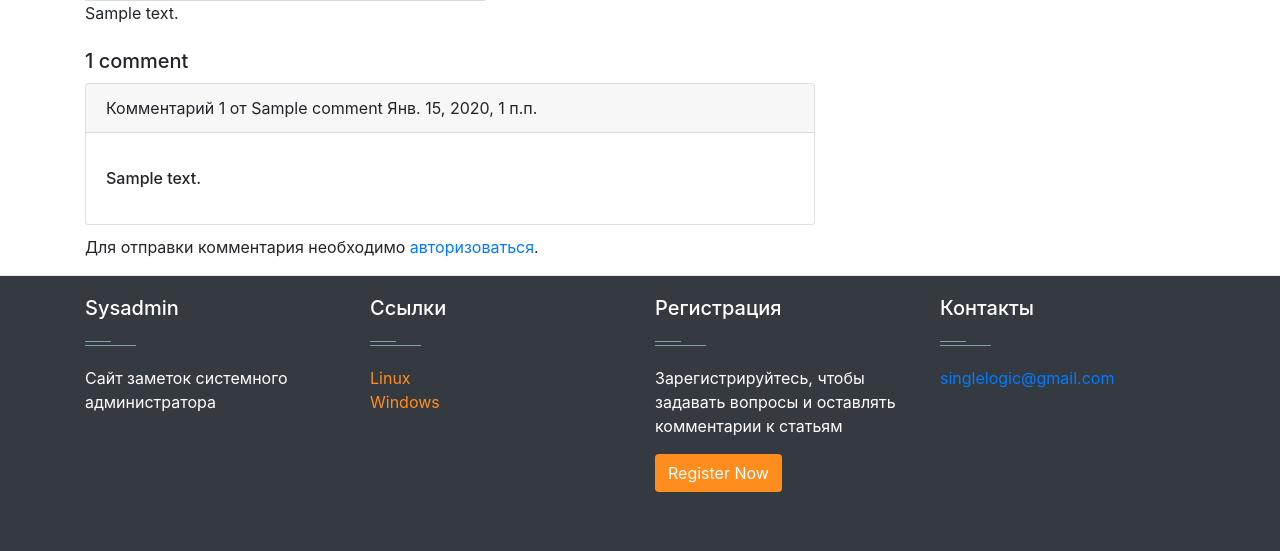
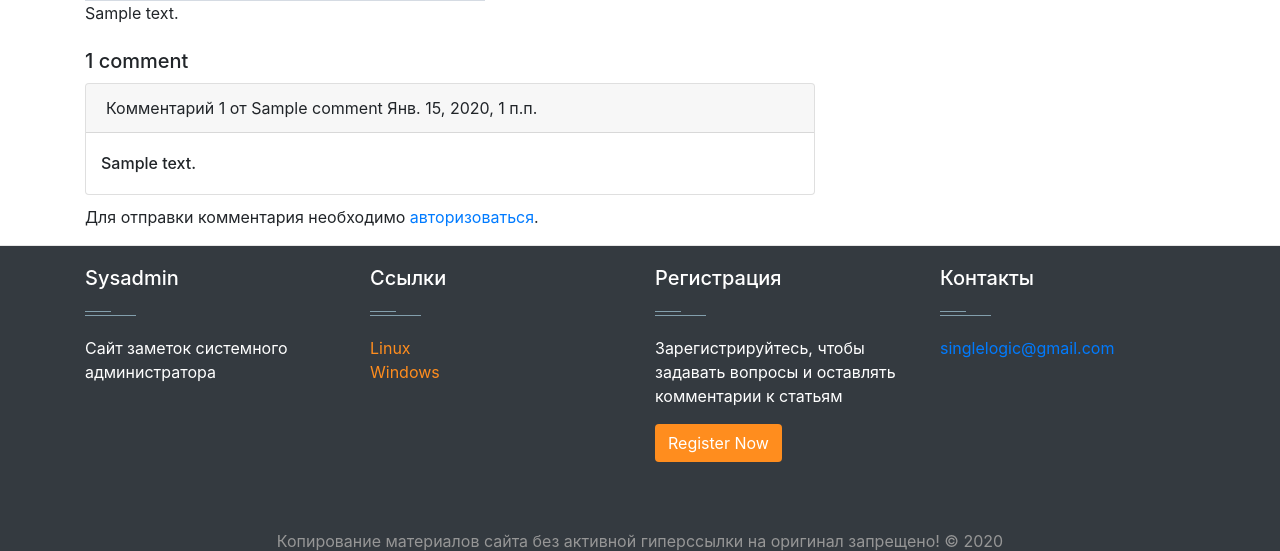
Before and after one commit to Singlelogic/sysadmin, a Django app: a page that uses blog/templates/blog/base_blog.html in a window 1280 px wide. Shown: the part 427-978 px from the top of the page. Run offline with Django 3.2, Linux system fonts and the light colour scheme; tables that the repository leaves empty hold one stand-in row (values such as "Sample post"); grey boxes marked "Sample" are stand-in pictures; some libraries are stand-ins or nearby versions.

Commit message:
templates are slightly changed

```diff
--- a/account/forms.py
+++ b/account/forms.py
@@ -5,8 +5,8 @@ from .models import Profile
 
 
 class UserRegistrationForm(forms.ModelForm):
-    password = forms.CharField(label='Password', widget=forms.PasswordInput)
-    password2 = forms.CharField(label='Repeat password',widget=forms.PasswordInput)
+    password = forms.CharField(label='Пароль', widget=forms.PasswordInput)
+    password2 = forms.CharField(label='Повторите пароль',widget=forms.PasswordInput)
 
     class Meta:
         model = User
--- a/account/templates/registration/password_change_form.html
+++ b/account/templates/registration/password_change_form.html
@@ -1,6 +1,6 @@
 {% extends "base.html" %}
 
-{% block title %}Change you password{% endblock %}
+{% block title %}Change your password{% endblock %}
 
 {% block content %}
     <h1>Изменить пароль</h1>
--- a/blog/templates/blog/base_blog.html
+++ b/blog/templates/blog/base_blog.html
@@ -1,12 +1,9 @@
 {% extends 'base.html' %}
 
 {% block admin-panel %}
-
     <div class="btn-group">
         <button type="button" class="btn btn-light dropdown-toggle" data-toggle="dropdown" aria-haspopup="true"
-                aria-expanded="false">
-            Create
-        </button>
+                aria-expanded="false">Create</button>
         <div class="dropdown-menu">
             <a class="dropdown-item" href="{% url 'post_create_url' %}">Post</a>
             <a class="dropdown-item" href="{% url 'tag_create_url' %}">Tag</a>
--- a/blog/templates/blog/post_detail.html
+++ b/blog/templates/blog/post_detail.html
@@ -33,8 +33,8 @@
                 Комментарий {{ forloop.counter }} от {{ comment.name }}
                 {{ comment.created }}
             </div>
-            <div class="card-body">
-                <blockquote class="blockquote mb-0">
+            <div class="card-body-change">
+                <blockquote>
                     <h6><p>{{ comment.body|linebreaks }}</p></h6>
                 </blockquote>
             </div>
--- a/blog/templates/blog/tag_delete_form.html
+++ b/blog/templates/blog/tag_delete_form.html
@@ -7,10 +7,8 @@
 {% block content %}
     <form action="{{ tag.get_delete_url }}" method="post">
         {% csrf_token %}
-
         <h3>Are you sure you want to delete <b>"{{ tag.title|title }}"</b></h3>
         <a href="{{ tag.get_absolute_url }}">Cancel</a>
         <button type="submit" name="buttom" class="btn btn-danger">Delete</button>
-
     </form>
 {% endblock %}
--- a/static/css/styles.css
+++ b/static/css/styles.css
@@ -57,6 +57,10 @@ img.delete{
 
 div.comment{
     margin: 10px 0;
+}
+
+div.card-body-change{
+    margin: 5px 15px;
 }
 
 footer {
```
